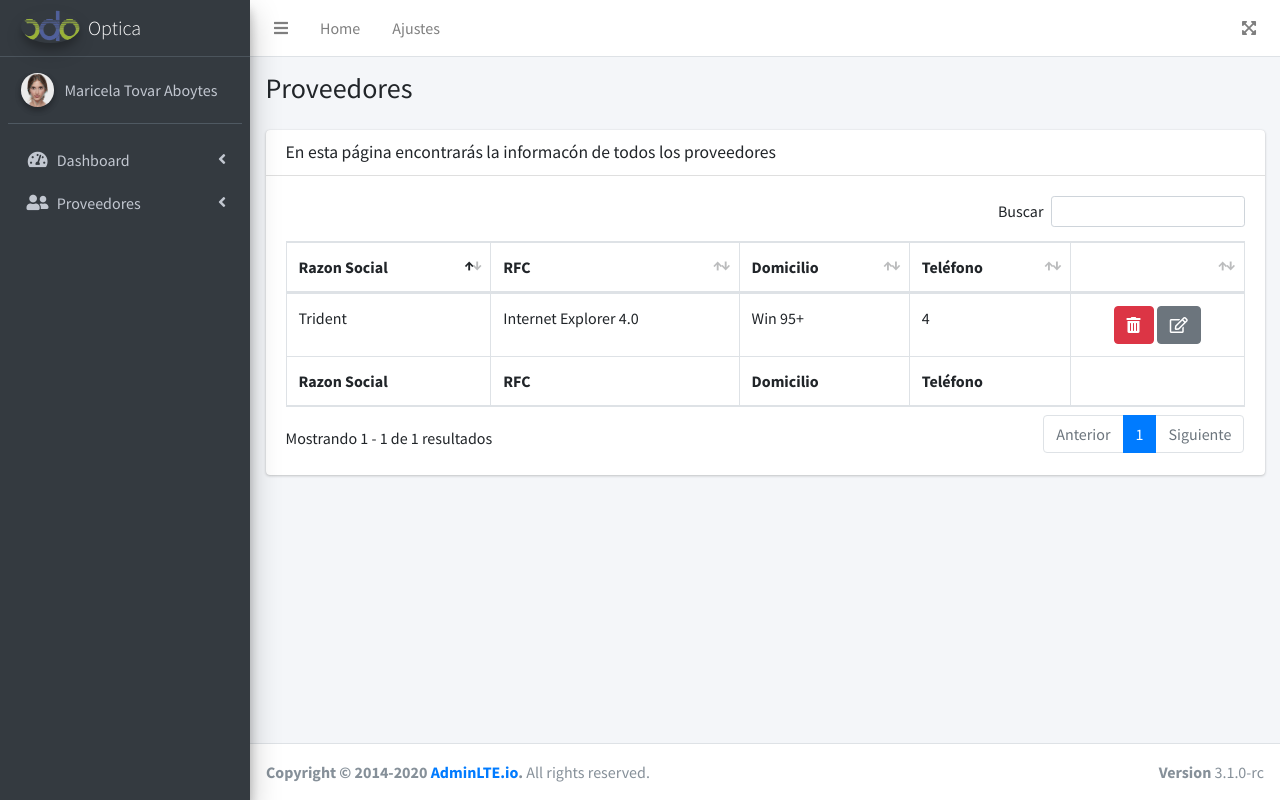
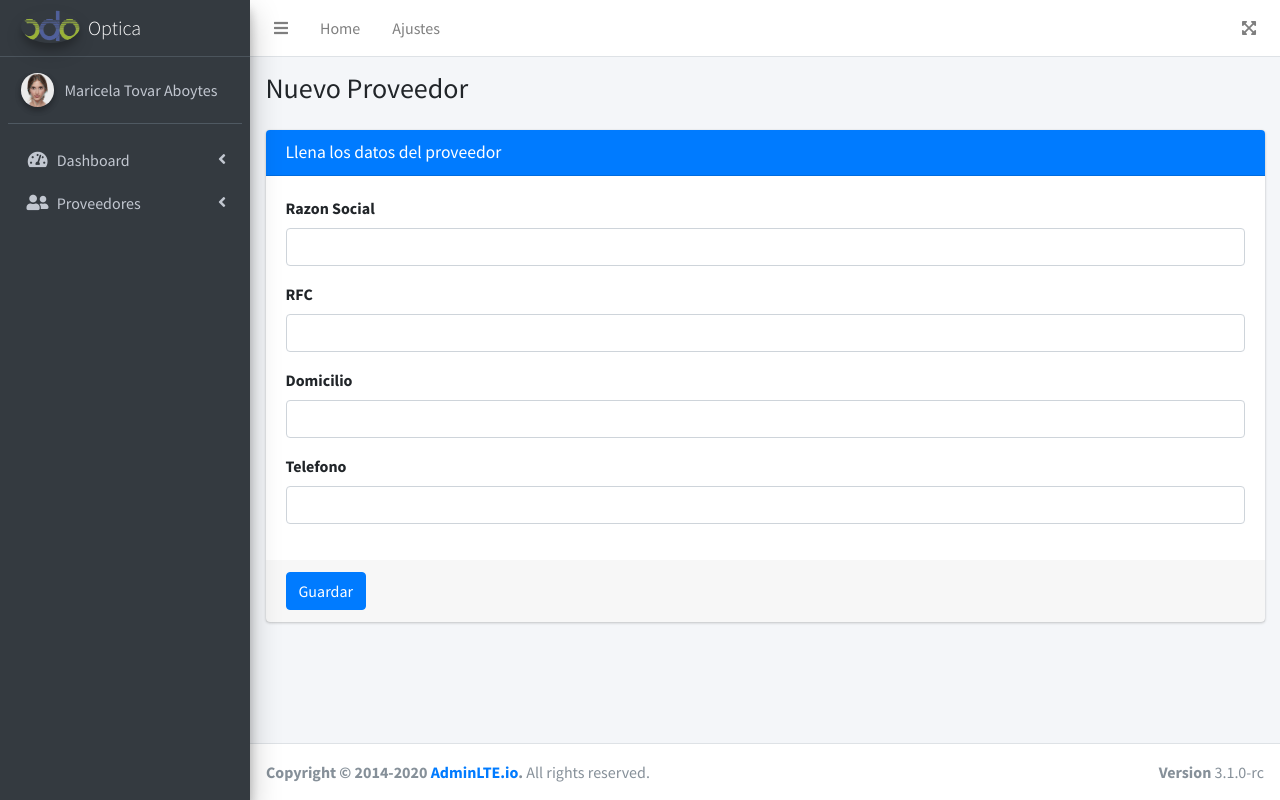
Before and after one commit to FernandoAcTr/Optica-Web, a PHP site: page /admin/proveedor/proveedor.php?action=form in a window 1280 px wide. Run offline with PHP 8.4, Linux system fonts and the light colour scheme; data that the repository does not hold is empty.

Commit message:
crud proveedores

```diff
--- a/admin/class/proveedor.class.php
+++ b/admin/class/proveedor.class.php
@@ -15,7 +15,7 @@
            $this->id_proveedor = $id_proveedor;
        }
 
-       public function setRazon_social($razon_social)
+       public function setRazonSocial($razon_social)
        {
            $this->razon_social = $razon_social;
        }
@@ -35,14 +35,45 @@
            $this->telefono = $telefono;
        }
 
-
        /**
         * fetchAll.
-        * Regresa una lista de todos los proveedores todos los proveedores
+        * Regresa una lista de todos los proveedores todos los proveedores.
         */
-       function fetchAll() {
-          $sql = 'SELECT * from proveedor';
-          $proveedores = $this->execQuery($sql, null);
-          return $proveedores;
+       public function fetchAll()
+       {
+           $sql = 'SELECT * from proveedor';
+           $proveedores = $this->execQuery($sql, null);
+
+           return $proveedores;
+       }
+
+       public function readOneProveedor()
+       {
+           $sql = 'SELECT * from proveedor where id_proveedor = ?';
+           $params = [$this->id_proveedor];
+           $result = $this->execQuery($sql, $params);
+
+           return $result[0];
+       }
+
+       public function createProveedor()
+       {
+           $sql = 'INSERT into proveedor(razon_social, rfc, domicilio, telefono) values (?,?,?,?)';
+           $params = [$this->razon_social, $this->rfc, $this->domicilio, $this->telefono];
+           $this->execStmt($sql, $params);
+       }
+
+       public function deleteProveedor()
+       {
+           $sql = 'DELETE from proveedor where id_proveedor = ?';
+           $params = [$this->id_proveedor];
+           $this->execStmt($sql, $params);
+       }
+
+       public function modifyProveedor()
+       {
+           $sql = 'UPDATE proveedor set razon_social = ?, rfc = ?, domicilio = ?, telefono = ? where id_proveedor = ?';
+           $params = [$this->razon_social, $this->rfc, $this->domicilio, $this->telefono, $this->id_proveedor];
+           $this->execStmt($sql, $params);
        }
    }
--- a/admin/proveedor/proveedor.php
+++ b/admin/proveedor/proveedor.php
@@ -11,16 +11,70 @@ $proveedor = new Proveedor();
 
 switch ($action) {
   case 'new':
+    $data = [
+      'razon_social' => isset($_POST['razon_social']) ? $_POST['razon_social'] : '',
+      'rfc' => isset($_POST['rfc']) ? $_POST['rfc'] : '',
+      'domicilio' => isset($_POST['domicilio']) ? $_POST['domicilio'] : '',
+      'telefono' => isset($_POST['telefono']) ? $_POST['telefono'] : '',
+    ];
+    $proveedor->setRazonSocial($data['razon_social']);
+    $proveedor->setRfc($data['rfc']);
+    $proveedor->setDomicilio($data['domicilio']);
+    $proveedor->setTelefono($data['telefono']);
+    $proveedor->createProveedor();
+    header('Location: proveedor.php');
     break;
 
   case 'modify':
+    $data = [
+      'razon_social' => isset($_POST['razon_social']) ? $_POST['razon_social'] : '',
+      'rfc' => isset($_POST['rfc']) ? $_POST['rfc'] : '',
+      'domicilio' => isset($_POST['domicilio']) ? $_POST['domicilio'] : '',
+      'telefono' => isset($_POST['telefono']) ? $_POST['telefono'] : '',
+      'id_proveedor' => isset($_POST['id_proveedor']) ? $_POST['id_proveedor'] : '',
+    ];
+    $proveedor->setRazonSocial($data['razon_social']);
+    $proveedor->setRfc($data['rfc']);
+    $proveedor->setDomicilio($data['domicilio']);
+    $proveedor->setTelefono($data['telefono']);
+    $proveedor->setIdProveedor($data['id_proveedor']);
+    $proveedor->modifyProveedor();
+    header('Location: proveedor.php');
+    break;
+
+  case 'form':
+    $id_proveedor = isset($_GET['id_proveedor']) ? $_GET['id_proveedor'] : '';
+
+    $data = [
+      'razon_social' => '',
+      'rfc' => '',
+      'domicilio' => '',
+      'telefono' => '',
+    ];
+    if (is_numeric($id_proveedor)) {
+        $proveedor->setIdProveedor($id_proveedor);
+        $data = $proveedor->readOneProveedor();
+        $titulo = 'Modificar Proveedor';
+        $script = 'proveedor.php?action=modify';
+    } else {
+        //valores dinamicos para el formulario
+        $titulo = 'Nuevo Proveedor';
+        $script = 'proveedor.php?action=new';
+    }
+
+    include 'views/form.php';
     break;
 
   case 'delete':
+    $id_proveedor = $_GET['id_proveedor'];
+    $proveedor->setIdProveedor($id_proveedor);
+    $proveedor->deleteProveedor();
+    header('Location: proveedor.php');
+
     break;
 
   default:
     $data = $proveedor->fetchAll();
-    include 'views/index.php';
+    include 'views/table.php';
     break;
 }
--- /dev/null
+++ b/admin/proveedor/views/form.php
@@ -0,0 +1,65 @@
+<?php include '../views/header.php'; ?>
+<?php include '../views/navbar.php'; ?>
+
+<div class="wrapper">
+  <!-- Content Wrapper. Contains page content -->
+  <main class="content-wrapper">
+    <!-- Content Header (Page header) -->
+    <div class="content-header">
+      <div class="container-fluid">
+        <h3 class="mb-4"><?php echo $titulo; ?></h3>
+
+        <div class="row">
+          <div class="col-md-12">
+            <!-- Formulario de Proveedor -->
+            <div class="card card-primary">
+              <div class="card-header">
+                <h4 class="card-title">Llena los datos del proveedor</h4>
+              </div>
+              <!-- /.card-header -->
+              <!-- form start -->
+              <form action="<?php echo $script; ?>" method="POST">
+                <div class="card-body">
+                  <div class="form-group">
+                    <label for="razon_social">Razon Social</label>
+                    <input type="text" class="form-control" id="razon_social" name="razon_social" value="<?php echo $data['razon_social']; ?>" required>
+                  </div>
+                  <div class="form-group">
+                    <label for="rfc">RFC</label>
+                    <input type="text" class="form-control" id="rfc" name="rfc" maxlength="13" value="<?php echo $data['rfc']; ?>" required>
+                  </div>
+                  <div class="form-group">
+                    <label for="domicilio">Domicilio</label>
+                    <input type="text" class="form-control" id="domicilio" name="domicilio" value="<?php echo $data['domicilio']; ?>" required>
+                  </div>
+                  <div class="form-group">
+                    <label for="domicilio">Telefono</label>
+                    <input type="tel" class="form-control" id="domicilio" name="telefono" value="<?php echo $data['telefono']; ?>" maxlength="10">
+                  </div>
+                </div>
+                <!-- /.card-body -->
+
+                <?php if (is_numeric($id_proveedor)): ?>
+                <input type="hidden" value="<?php echo $data['id_proveedor']; ?>" name="id_proveedor">
+                <?php endif; //Fin del if?>
+                <div class="card-footer">
+                  <button type="submit" class="btn btn-primary">Guardar</button>
+                </div>
+              </form>
+              <!-- Form end -->
+
+            </div>
+            <!-- /.card -->
+          </div>
+        </div>
+
+      </div>
+      <!-- /.container-fluid -->
+    </div>
+    <!-- /.content-header -->
+  </main>
+  <!-- /.content-wrapper -->
+</div>
+<!-- ./wrapper -->
+
+<?php include '../views/footer.php'; ?>
--- a/admin/proveedor/views/index.php
+++ b/admin/proveedor/views/table.php
@@ -27,18 +27,23 @@
                     </tr>
                   </thead>
                   <tbody>
+
+                    <?php foreach ($data as $row):?>
                     <tr>
-                      <td>Trident</td>
-                      <td>Internet
-                        Explorer 4.0
-                      </td>
-                      <td>Win 95+</td>
-                      <td>4</td>
+                      <td><?php echo $row['razon_social']; ?></td>
+                      <td><?php echo $row['rfc']; ?></td>
+                      <td><?php echo $row['domicilio']; ?></td>
+                      <td><?php echo $row['telefono']; ?></td>
                       <td class="text-center">
-                        <a href="#" class='btn btn-danger' role='button'><i class="fas fa-trash-alt"></i></a>
-                        <a href="#" class='btn btn-secondary' role='button'><i class="far fa-edit"></i></a>
+                        <a href="proveedor.php?action=delete&id_proveedor=<?php echo $row['id_proveedor']; ?>" class='btn btn-danger' role='button'><i
+                            class="fas fa-trash-alt"></i></a>
+                        <a href="proveedor.php?action=form&id_proveedor=<?php echo $row['id_proveedor']; ?>" class='btn btn-secondary' role='button'><i
+                            class="far fa-edit"></i></a>
                       </td>
                     </tr>
+                    <?php endforeach; //Fin del ciclo foreach?>
+
+
                   </tbody>
                   <tfoot>
                     <tr>
@@ -55,10 +60,12 @@
             </div>
             <!-- /.card -->
 
-          </div><!-- /.container-fluid -->
+          </div>
         </div>
-        <!-- /.content-header -->
-
+      </div>
+      <!-- /.container-fluid -->
+    </div>
+    <!-- /.content-header -->
   </main>
   <!-- /.content-wrapper -->
 </div>
--- a/admin/views/navbar.php
+++ b/admin/views/navbar.php
@@ -81,7 +81,7 @@
                   <i class="fas fa-list nav-icon"></i>
                   <p>Ver todos</p>
                 </a>
-                <a href="../proveedor/proveedor.php?action=new" class="nav-link">
+                <a href="../proveedor/proveedor.php?action=form" class="nav-link">
                   <i class="fas fa-plus-circle nav-icon"></i>
                   <p>Agregar</p>
                 </a>
```
Also changed, not shown: admin/class/database.class.php (+76 -0 lines).
